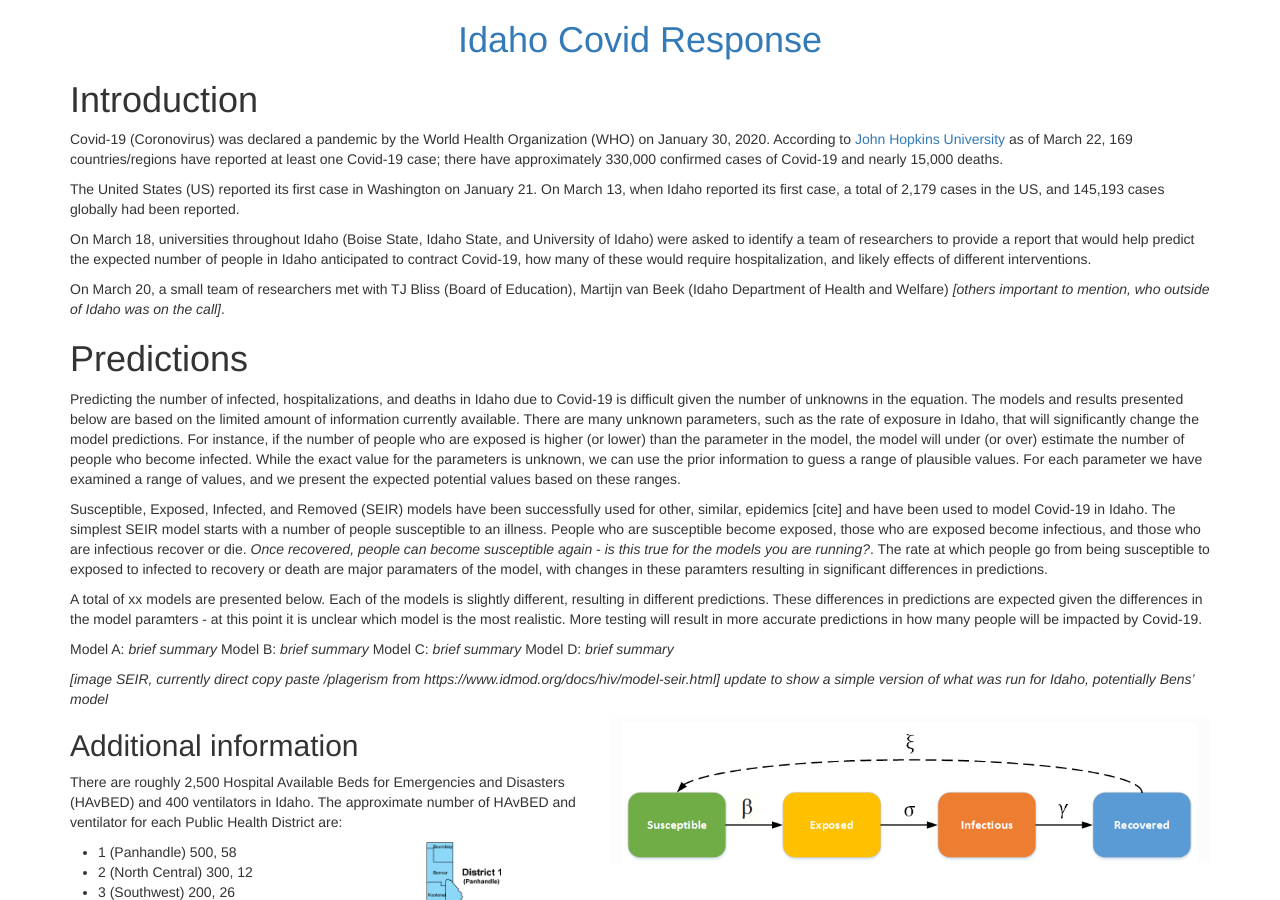
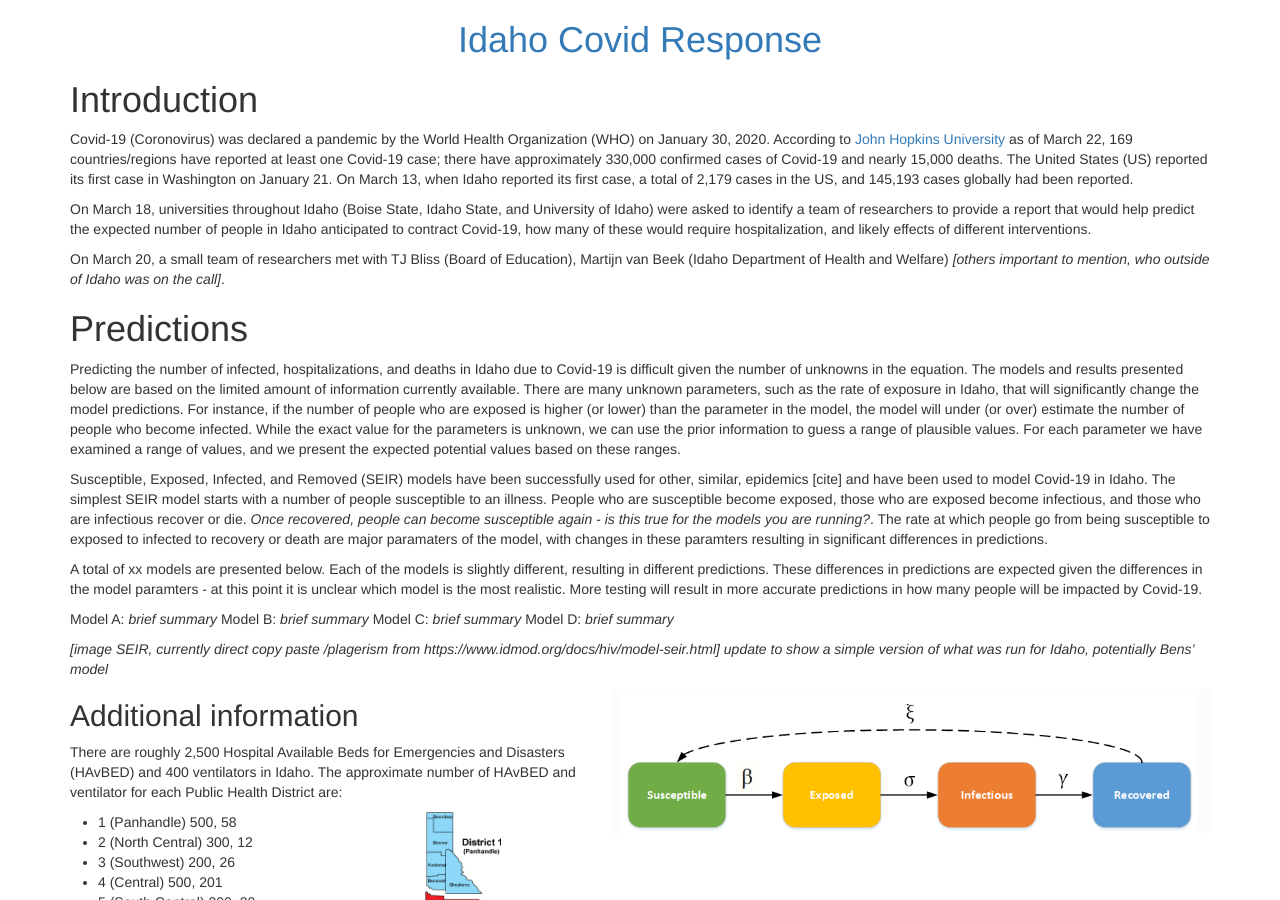
Before and after one commit to magbenji/summary, a Jekyll site: the page built from index.md, in a window 1280 px wide and 900 px high. Built offline with Jekyll 4.4.1, drawn with Linux system fonts in a browser that asks for light colours.

Commit message:
Update index.md

```diff
--- a/index.md
+++ b/index.md
@@ -7,9 +7,7 @@ root: .            # Can leave this alone
 
 # Introduction
 
-Covid-19 (Coronovirus) was declared a pandemic by the World Health Organization (WHO) on January 30, 2020. According to [John Hopkins University](https://coronavirus.jhu.edu/map.html) as of March 22, 169 countries/regions have reported at least one Covid-19 case; there have approximately 330,000 confirmed cases of Covid-19 and nearly 15,000 deaths.
-
-The United States (US) reported its first case in Washington on January 21. On March 13, when Idaho reported its first case, a total of 2,179 cases in the US, and 145,193 cases globally had been reported.
+Covid-19 (Coronovirus) was declared a pandemic by the World Health Organization (WHO) on January 30, 2020. According to [John Hopkins University](https://coronavirus.jhu.edu/map.html) as of March 22, 169 countries/regions have reported at least one Covid-19 case; there have approximately 330,000 confirmed cases of Covid-19 and nearly 15,000 deaths. The United States (US) reported its first case in Washington on January 21. On March 13, when Idaho reported its first case, a total of 2,179 cases in the US, and 145,193 cases globally had been reported.
 
 On March 18, universities throughout Idaho (Boise State, Idaho State, and University of Idaho) were asked to identify a team of researchers to provide a report that would help predict the expected number of people in Idaho anticipated to contract Covid-19, how many of these would require hospitalization, and likely effects of different interventions.
 
@@ -58,7 +56,7 @@ In the figure below the number of cases reported by each US state, since the fir
 The number of Covid-19 cases data for Idaho is shown in red.
 The predicted number of cases for Idaho for the next two weeks, if the spread continues at the same rate, is shown in blue.
 
-<img style="float: right" width="600" src="./fig/US_Idaho_predicted.PNG">
+<img width="600" src="./fig/US_Idaho_predicted.PNG">
 
 The SEIR models suggest that the peak number of infections will be [date range], depending on the measures taken to control Covid-19.
 
```
